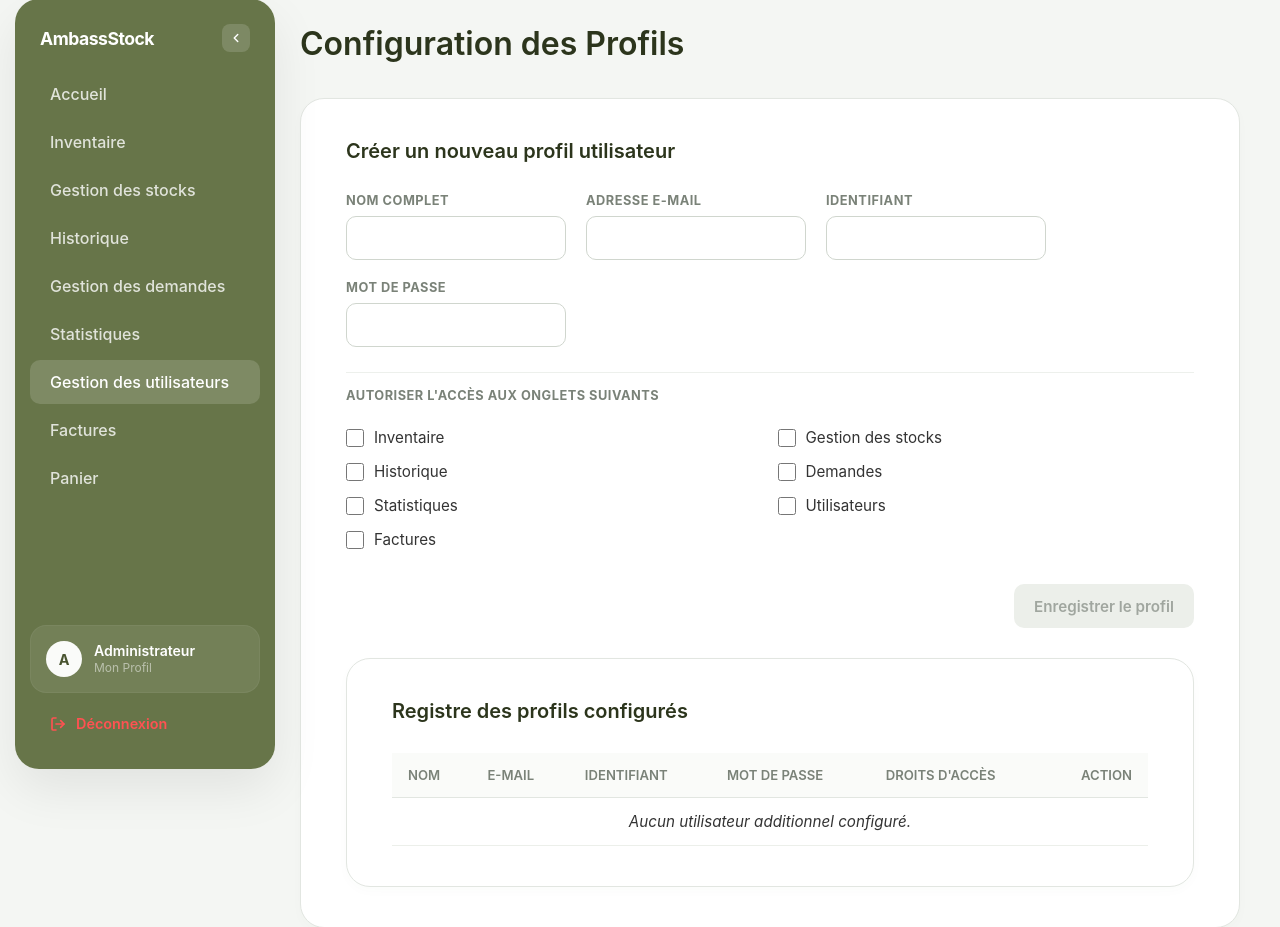
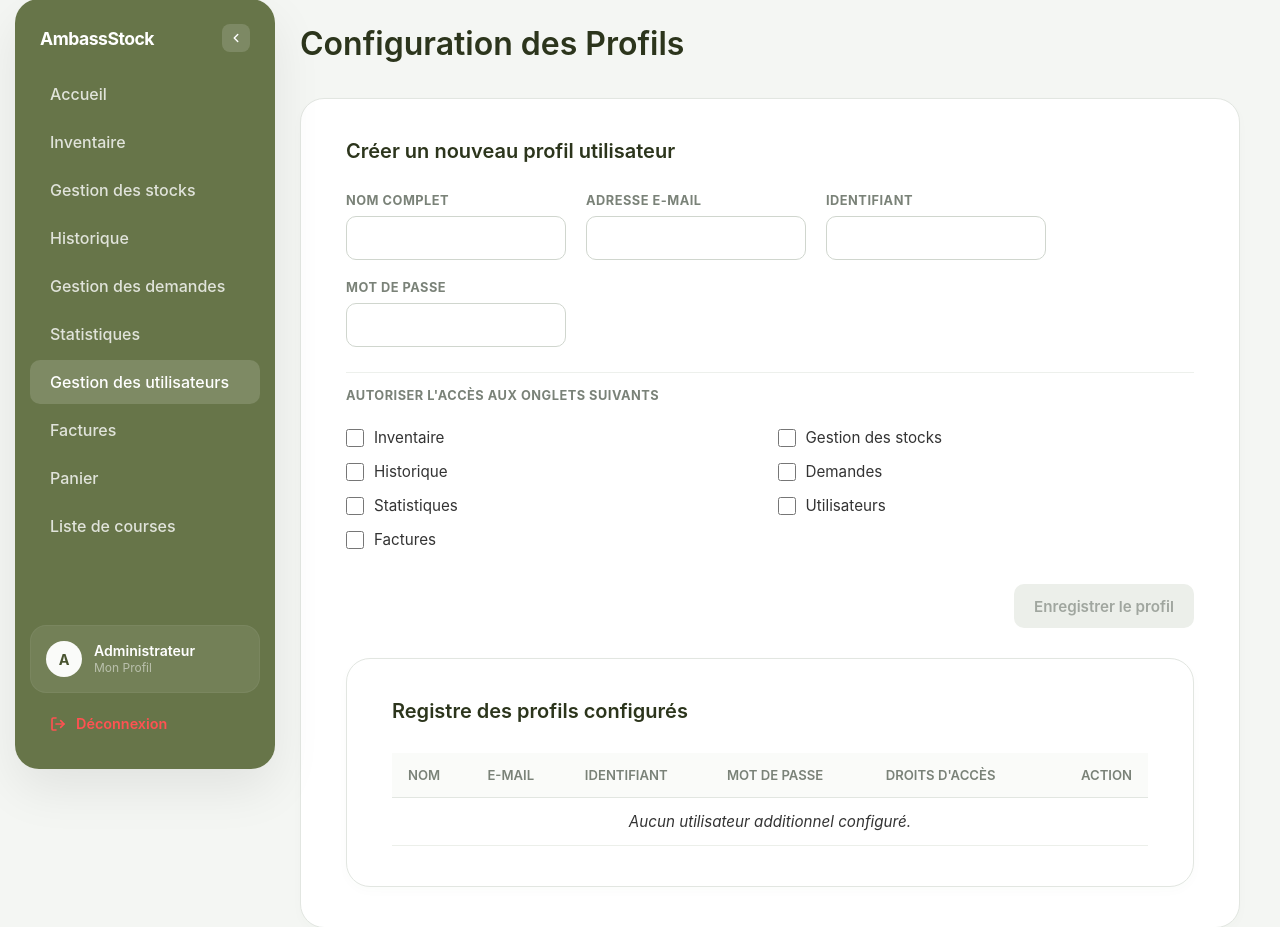
Before and after one commit to AMBmaurice/AmbassStock, a Django app: page /gestion-utilisateurs/ in a window 1280 px wide. Shown: the part 16-943 px from the top of the page. Run offline with Django 4.2, Linux system fonts and the light colour scheme; a user stored in the database is signed in.

Commit message:
Update gestion_utilisateurs.html

```diff
--- a/templates/gestion_utilisateurs.html
+++ b/templates/gestion_utilisateurs.html
@@ -137,6 +137,12 @@
             <a href="/panier/" class="sidebar-link {% if request.path == '/panier/' %}active{% endif %}">Panier</a>
         </li>
         {% endif %}
+
+        {% if is_admin or request.user.is_superuser %}
+<li class="sidebar-item" style="margin-bottom: 4px;">
+    <a href="/liste-courses/" class="sidebar-link {% if request.path == '/liste-courses/' %}active{% endif %}">Liste de courses</a>
+</li>
+{% endif %}
     </ul>
 
     <div style="margin-top: auto; padding: 0 15px; display: flex; flex-direction: column; gap: 10px;">
```
